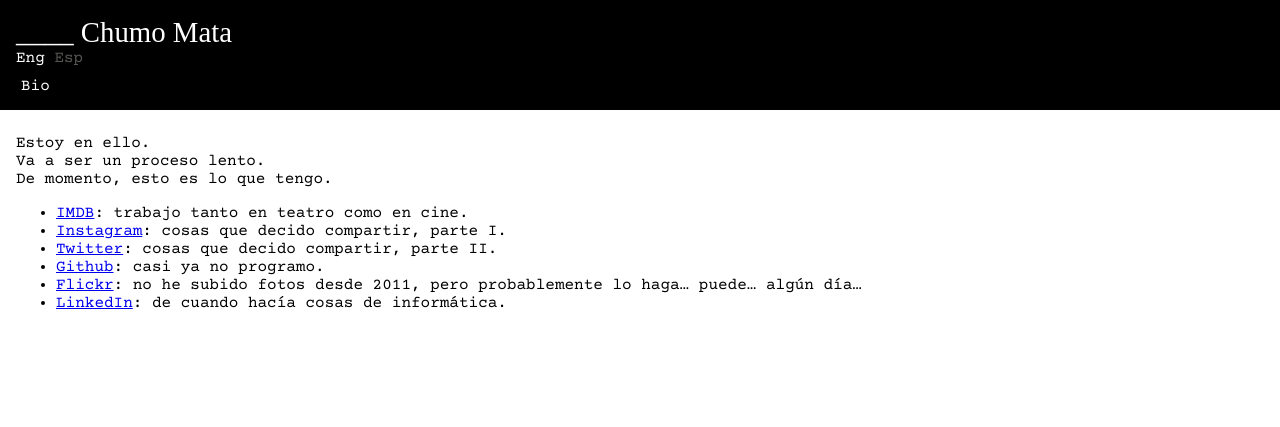
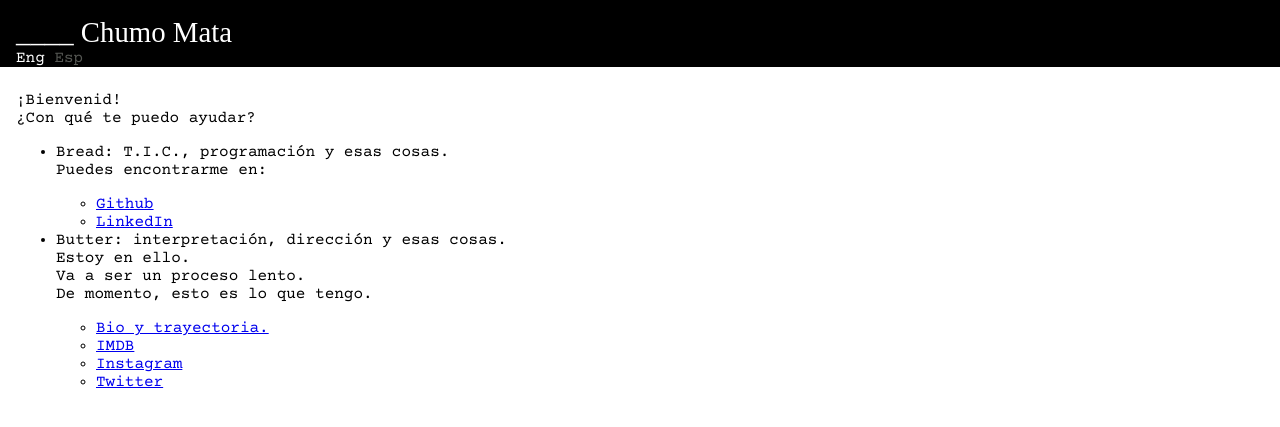
Before and after one commit to jmchuma/jmchuma.github.com, a Jekyll site: the page built from es/index.html, in a window 1280 px wide. Shown: the top 427 px of the page. Built offline with Jekyll 4.4.1, drawn with Linux system fonts in a browser that asks for light colours; some web fonts are replaced.

Commit message:
Reorganize indexes
Restructure the indexes to show some info on my tech and arts
trajectories at a glance. This implies:

- Creating two block: I.T. and arts.
- Moving the links to Github and LinkedIn to the I.T. block.
- Moving the link to my artistic bio from the menu to the arts block.
- Keet the links to IMDB, IG, and TW (now X) in the arts block.
- Remove the link to Flickr.

```diff
--- a/_layouts/default.html
+++ b/_layouts/default.html
@@ -30,7 +30,6 @@
 
 {% include switch-lang.html %}
 
-{% include nav.html %}
 </header>
 
 <main>
--- a/es/index.html
+++ b/es/index.html
@@ -4,17 +4,34 @@ lang: esp
 ref: index
 title: Inicio
 ---
-<p>Estoy en ello.<br>
-Va a ser un proceso lento.<br>
-De momento, esto es lo que tengo.<br>
+<p>
+¡Bienvenid!<br>
+¿Con qué te puedo ayudar?<br>
 </p>
 
 
 <ul>
-	<li><a href="http://www.imdb.com/name/nm5015508" title="Estoy en IMDB!">IMDB</a>: trabajo tanto en teatro como en cine.</li>
-	<li><a href="https://www.instagram.com/____chumomata" title="Perfil de Instagram">Instagram</a>: cosas que decido compartir, parte I.</li>
-	<li><a href="https://twitter.com/____chumomata" title="Perfil de Twitter">Twitter</a>: cosas que decido compartir, parte II.</li>
-	<li><a href="https://github.com/jmchuma" title="Perfil de Github">Github</a>: casi ya no programo.</li>
-	<li><a href="http://www.flickr.com/photos/jmchuma" title="Perfil de Flick semiabandonado">Flickr</a>: no he subido fotos desde 2011, pero probablemente lo haga&hellip; puede&hellip; algún día&hellip;</li>
-	<li><a href="http://www.linkedin.com/in/jmchuma" title="LinkedIn profile">LinkedIn</a>: de cuando hacía cosas de informática.</li>
+	<li>
+		Bread: T.I.C., programación y esas cosas.
+		<p>Puedes encontrarme en:</p>
+		<ul>
+			<li><a href="https://github.com/jmchuma" title="Perfil de Github">Github</a></li>
+			<li><a href="http://www.linkedin.com/in/jmchuma" title="LinkedIn profile">LinkedIn</a></li>
+		</ul>
+	</li>
+
+	<li>
+		Butter: interpretación, dirección y esas cosas.
+		<p>
+			Estoy en ello.<br>
+			Va a ser un proceso lento.<br>
+			De momento, esto es lo que tengo.<br>
+		</p>
+		<ul>
+			<li><a href="/es/bio.html" title="Bio artística">Bio y trayectoria.</a></li>
+			<li><a href="http://www.imdb.com/name/nm5015508" title="Estoy en IMDB!">IMDB</a></li>
+			<li><a href="https://www.instagram.com/____chumomata" title="Perfil de Instagram">Instagram</a></li>
+			<li><a href="https://twitter.com/____chumomata" title="Perfil de Twitter">Twitter</a></li>
+		</ul>
+	</li>
 </ul>
```
Also changed, not shown: en/index.html (+26 -9 lines).
